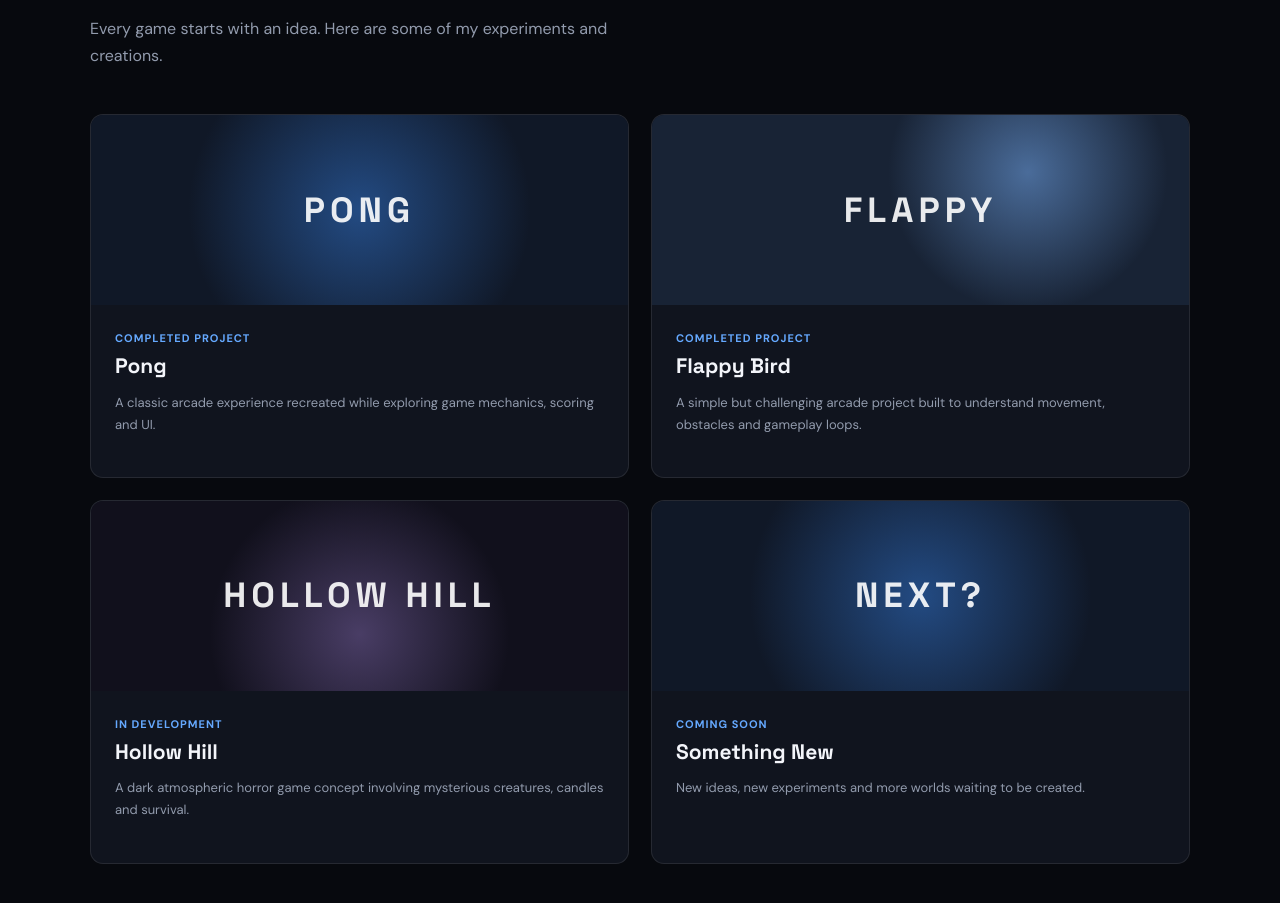
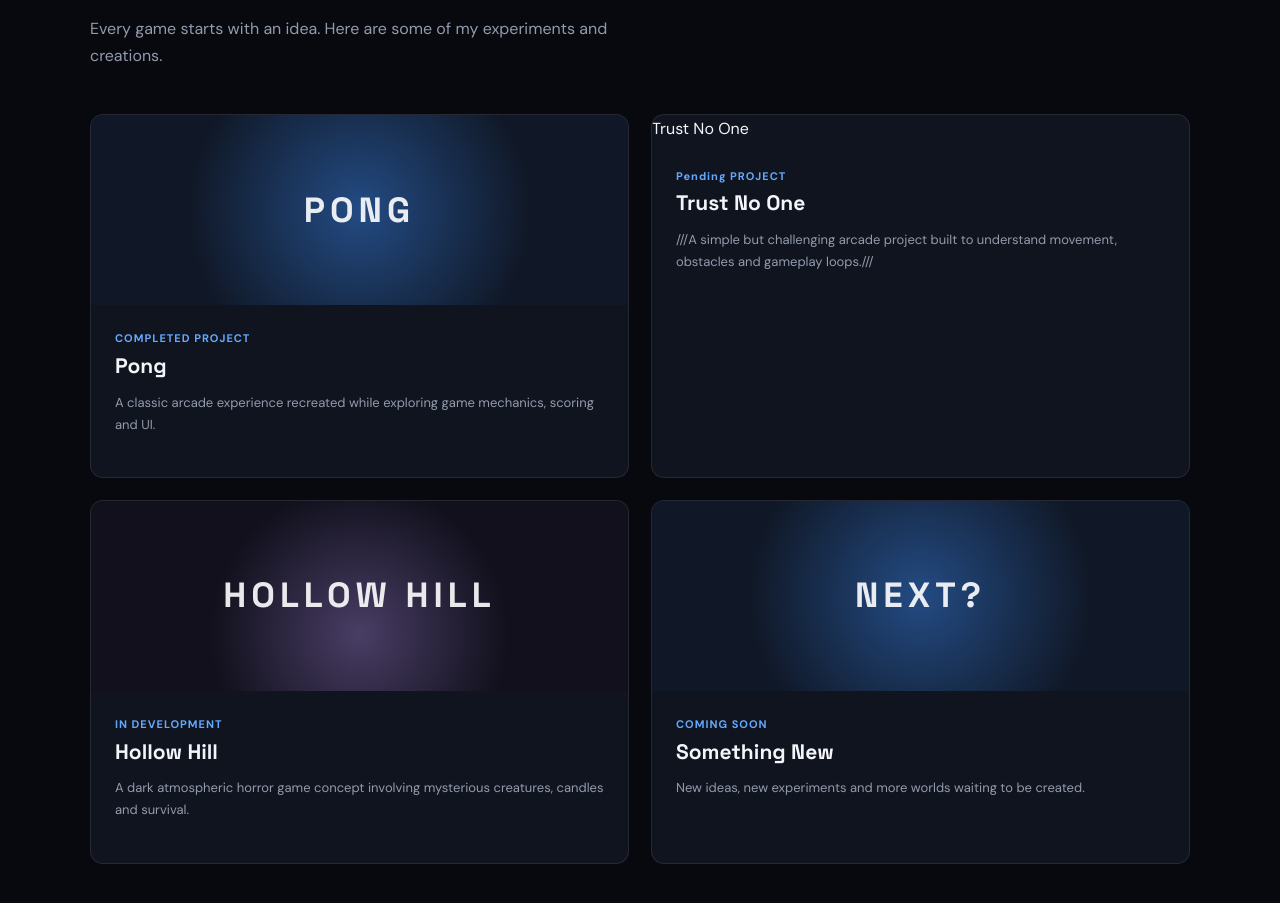
Before and after one commit to mehran-GameDev/mehran-GameDev.github.io, a plain HTML site: page index.html in a window 1280 px wide. Shown: the part 1911-2814 px from the top of the page. Drawn offline with Linux system fonts and the light colour scheme.

Commit message:
Update project details for 'Trust No One'

```diff
--- a/index.html
+++ b/index.html
@@ -585,14 +585,14 @@ footer span {
             </article>
 
             <article class="project">
-                <div class="project-art flappy">FLAPPY</div>
+                <div class="Trust No One">Trust No One</div>
                 <div class="project-info">
-                    <div class="project-status">COMPLETED PROJECT</div>
-                    <h3>Flappy Bird</h3>
+                    <div class="project-status">Pending PROJECT</div>
+                    <h3>Trust No One</h3>
                     <p>
-                        A simple but challenging arcade project
+                        ///A simple but challenging arcade project
                         built to understand movement,
-                        obstacles and gameplay loops.
+                        obstacles and gameplay loops.///
                     </p>
                 </div>
             </article>
```
